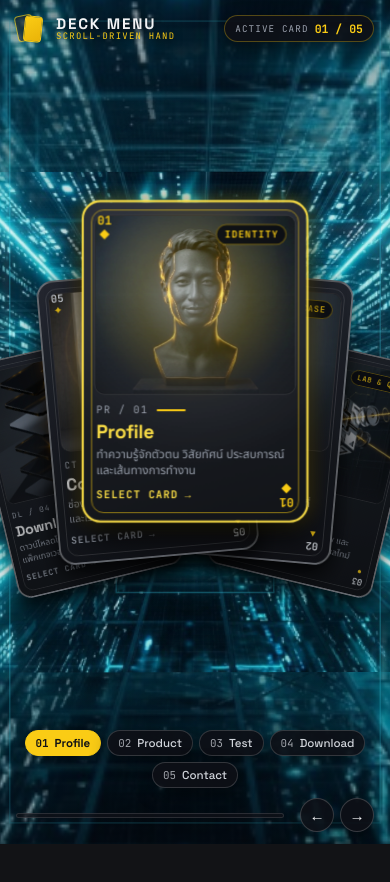
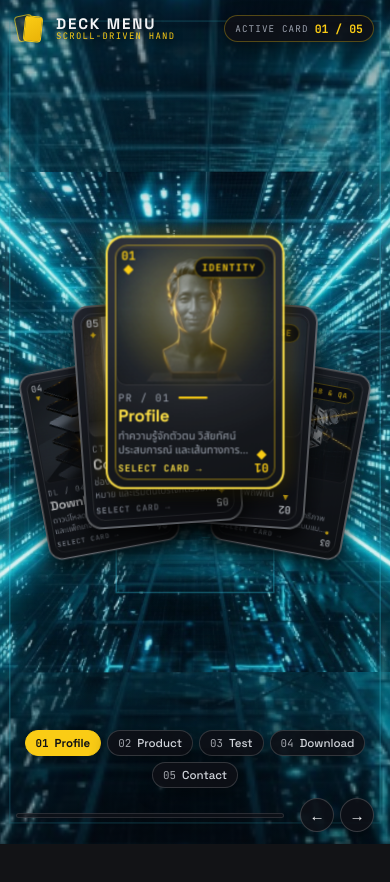
Before and after one commit to neoitti/WebBiGFaTheR, a plain HTML site: page index.html in a window 390 px wide. Shown: the top 882 px of the page. Drawn offline with Linux system fonts and the light colour scheme; animation ran at ten frames a second.

Commit message:
Prevent outer cards from clipping when narrowing browser window

```diff
--- a/script.js
+++ b/script.js
@@ -301,9 +301,11 @@
     const cardWidth = cards[0] ? cards[0].offsetWidth : 240;
     const viewportW = window.innerWidth;
     const isNarrow = viewportW < 640;
-    const spread = clamp((viewportW - cardWidth * 0.72) * 0.44, 104, cardWidth * 1.18);
-    const maxRot = isNarrow ? 14 : 22;
-    const maxRy = isNarrow ? 4 : 12;
+    const maxRot = isNarrow ? 11 : 22;
+    const maxRy = isNarrow ? 0 : 10;
+    // Bound horizontal spread by viewport half-width so outer fanned cards never clip at edges
+    const maxSafeSpread = Math.max(48, (viewportW * 0.5 - 16 - cardWidth * 0.56) / 0.946);
+    const spread = clamp(maxSafeSpread, 48, cardWidth * 1.18);
 
     cards.forEach((card, i) => {
       let offset = i - activePos;
@@ -377,6 +379,7 @@
     () => {
       needsCanvasResize = true;
       forceHandRender = true;
+      readScrollProgress();
       if (bgImg.complete) buildHollowTunnelSprite();
     },
     { passive: true }
--- a/styles.css
+++ b/styles.css
@@ -20,7 +20,7 @@
   --yellow-soft: rgba(250, 204, 21, 0.12);
 
   /* Card proportions responsive to both viewport width & height */
-  --card-w: clamp(196px, min(56vw, 35vh), 315px);
+  --card-w: clamp(164px, min(44vw, 35vh), 315px);
   --card-h: calc(var(--card-w) * 1.42);
 
   --font-display: "Space Grotesk", "Noto Sans Thai", system-ui, sans-serif;
@@ -1029,6 +1029,27 @@ body {
   }
 }
 
+@media (max-width: 540px) {
+  .card-inner {
+    padding: 8px;
+  }
+  .card-body {
+    padding: 6px 8px 4px 2px;
+    gap: 2px;
+  }
+  .card-title {
+    font-size: 1.02rem;
+  }
+  .card-desc {
+    font-size: 0.65rem;
+    line-height: 1.35;
+  }
+  .card-footer {
+    margin-top: 2px;
+    font-size: 0.56rem;
+  }
+}
+
 /* Reduced Motion Support */
 @media (prefers-reduced-motion: reduce) {
   html {
```
